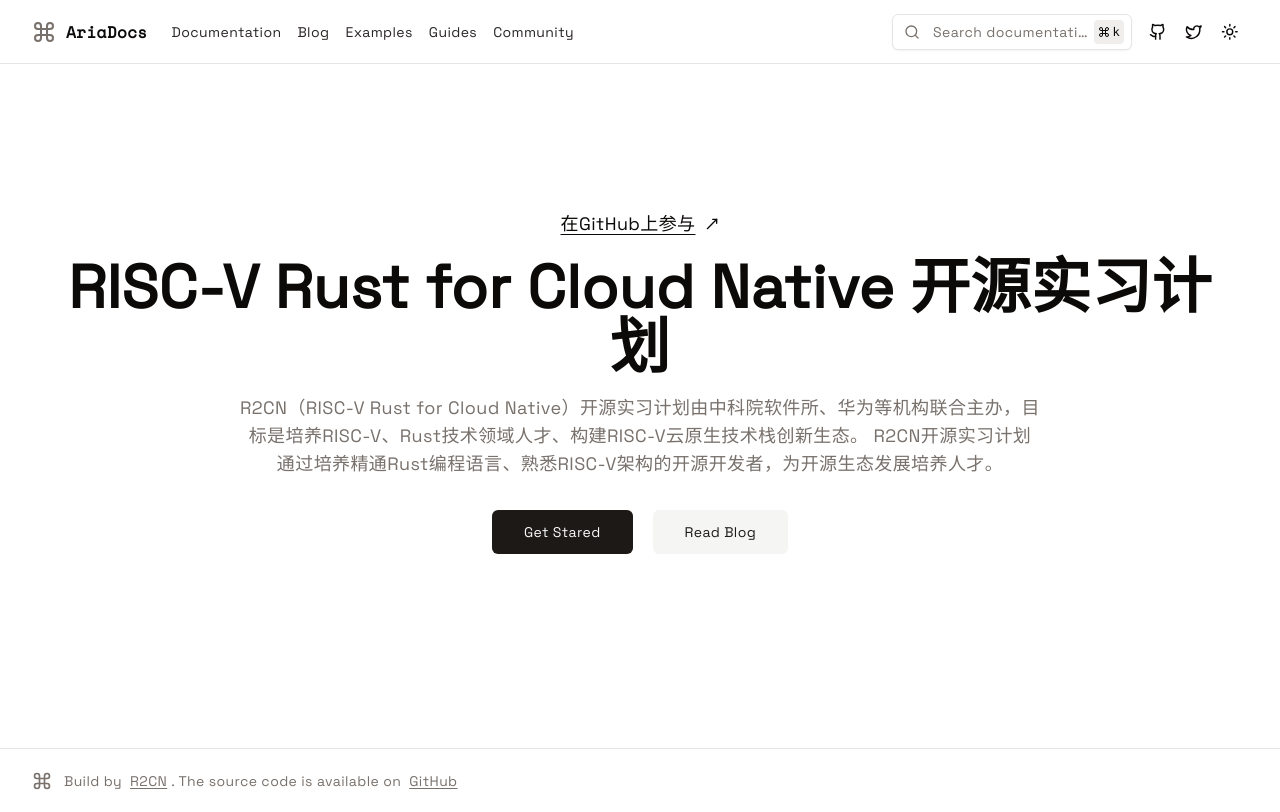
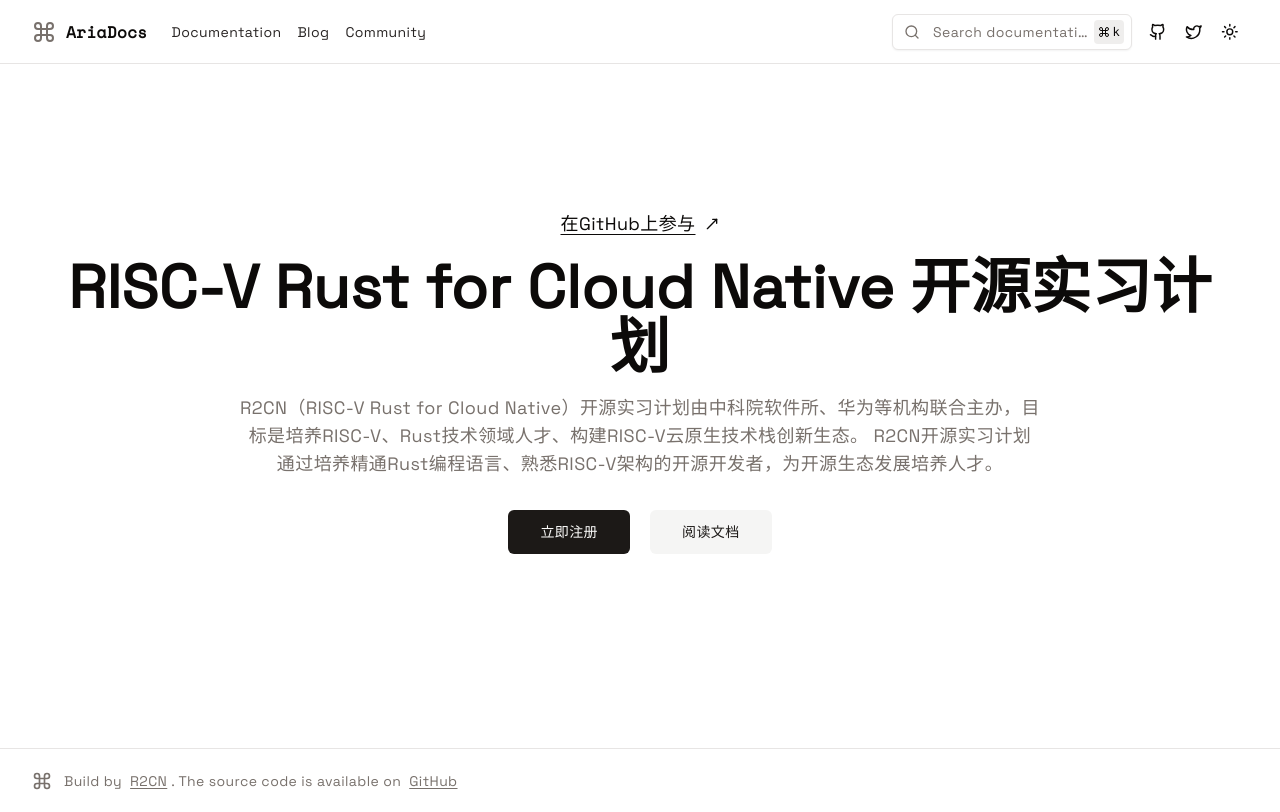
Before and after one commit to r2cn-dev/website, a Next.js app: page / in a window 1280 px wide. Built offline with nearby package versions, Linux system fonts and the light colour scheme.

Commit message:
Update documentation

```diff
--- a/app/page.tsx
+++ b/app/page.tsx
@@ -23,20 +23,20 @@
       </p>
       <div className="flex flex-row items-center gap-5">
         <Link
-          href={`/docs${page_routes[0].href}`}
+          href={`https://test-portal-1.summer-ospp.ac.cn/r2cnLogin`}
           className={buttonVariants({ className: "px-6", size: "lg" })}
         >
-          Get Stared
+          立即注册
         </Link>
         <Link
-          href="/blog"
+          href={`/docs${page_routes[0].href}`}
           className={buttonVariants({
             variant: "secondary",
             className: "px-6",
             size: "lg",
           })}
         >
-          Read Blog
+          阅读文档
         </Link>
       </div>
     </div>
--- a/components/navbar.tsx
+++ b/components/navbar.tsx
@@ -18,16 +18,8 @@
     href: "/blog",
   },
   {
-    title: "Examples",
-    href: "#",
-  },
-  {
-    title: "Guides",
-    href: "#",
-  },
-  {
     title: "Community",
-    href: "https://github.com/r2cn-dev",
+    href: "https://github.com/orgs/r2cn-dev/discussions",
   },
 ];
 
```
